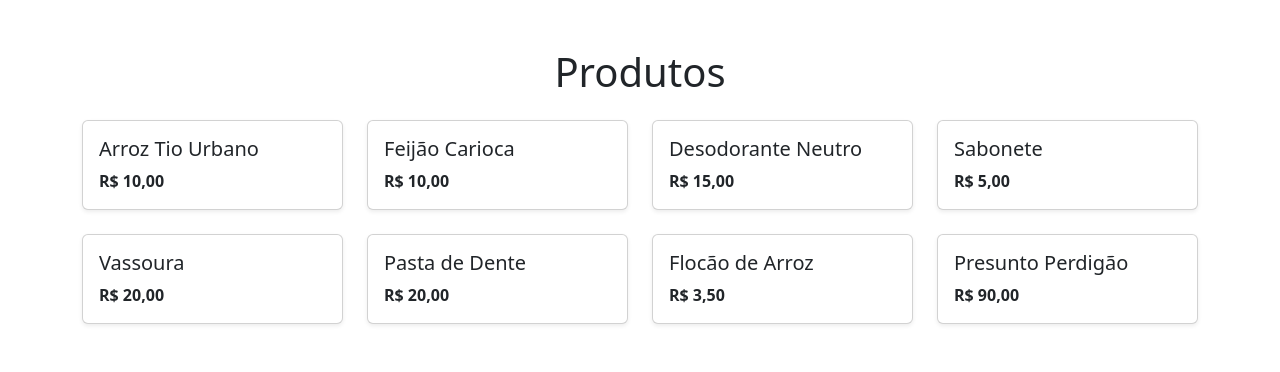
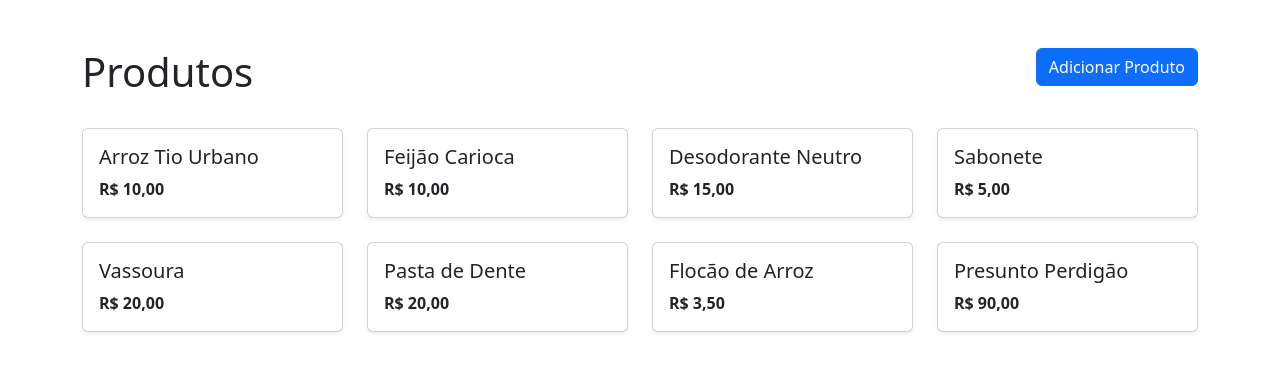
Before and after one commit to franciscopaulinoq/DSW-GestaoProdutos, a Django app: page /estoque/produtos/ in a window 1280 px wide. Shown: the part 56-428 px from the top of the page. Run offline with Django 5.2, Linux system fonts and the light colour scheme; data comes from the database, SQL or seed files in the repository; both versions use the stored data as it was after the commit.

Commit message:
feat: implementando formulário para cadastro de produtos

```diff
--- a/estoque/templates/produtos.html
+++ b/estoque/templates/produtos.html
@@ -4,7 +4,12 @@
 
 {% block content %}
 <div class="container my-5">
-    <h1 class="text-center mb-4">Produtos</h1>
+    <div class="d-flex align-itens-center justify-content-between mb-4">
+        <h1>Produtos</h1>
+        <div>
+            <a class="btn btn-primary" href="{% url 'produto-add' %}" role="button">Adicionar Produto</a>
+        </div>
+    </div>
     <div class="row row-cols-1 row-cols-sm-2 row-cols-md-3 row-cols-lg-4 g-4">
         {% for produto in produtos %}
         <div class="col">
--- a/estoque/urls.py
+++ b/estoque/urls.py
@@ -1,8 +1,9 @@
 from django.urls import path
-from .views import ProdutosView, ProdutoDetailsView, CategoriasView, FornecedoresView
+from .views import ProdutosView, ProdutoDetailsView, CategoriasView, FornecedoresView, ProdutosAddView
 
 urlpatterns = [
     path('produtos/', ProdutosView, name="produtos"),
+    path('produto/add/', ProdutosAddView, name='produto-add'),
     path('produto/<int:produto_id>', ProdutoDetailsView, name="produto-details"),
     path('categorias/', CategoriasView, name="categorias"),
     path('fornecedores/', FornecedoresView, name="fornecedores"),
--- a/estoque/views.py
+++ b/estoque/views.py
@@ -1,5 +1,7 @@
-from django.shortcuts import get_object_or_404, render
+from django.shortcuts import get_object_or_404, render, HttpResponseRedirect
+from django.urls import reverse
 from .models import Categoria, Fornecedor, Produto
+from .forms import ProdutoForm
 
 # Create your views here.
 
@@ -13,6 +15,25 @@
     context = {'produto': produto}
     return render(request, "produto-details.html", context)
 
+def ProdutosAddView(request):
+    if request.method == "POST":
+        form = ProdutoForm(request.POST)
+        if form.is_valid():
+            produto = Produto()
+            produto.nome = form.cleaned_data['nome']
+            produto.codigo = form.cleaned_data['codigo']
+            produto.descricao = form.cleaned_data['descricao']
+            produto.preco = form.cleaned_data['preco']
+            produto.quantidade_estoque = form.cleaned_data['quantidade_estoque']
+            produto.fornecedor = form.cleaned_data['fornecedor']
+            produto.save()
+            produto.categorias.set(form.cleaned_data['categorias'])
+            return HttpResponseRedirect(reverse('produtos'))
+    else:
+        form = ProdutoForm()
+
+    return render(request, 'produto-add.html', {'form': form})
+
 def CategoriasView(request):
     categorias = Categoria.objects.all()
     context = {'categorias': categorias}
```
Also changed, not shown: estoque/forms.py (added, +16 -0 lines), estoque/templates/produto-add.html (added, +14 -0 lines), db.sqlite3.
